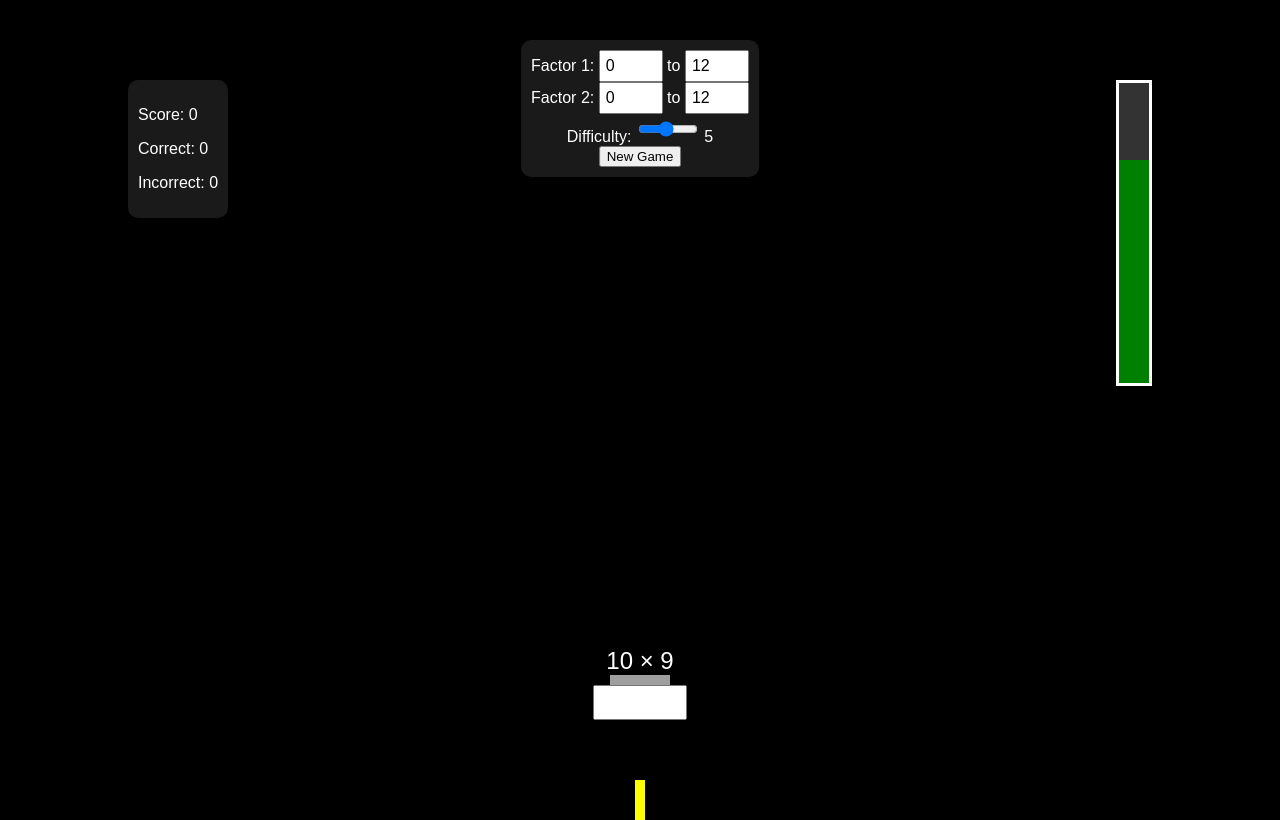
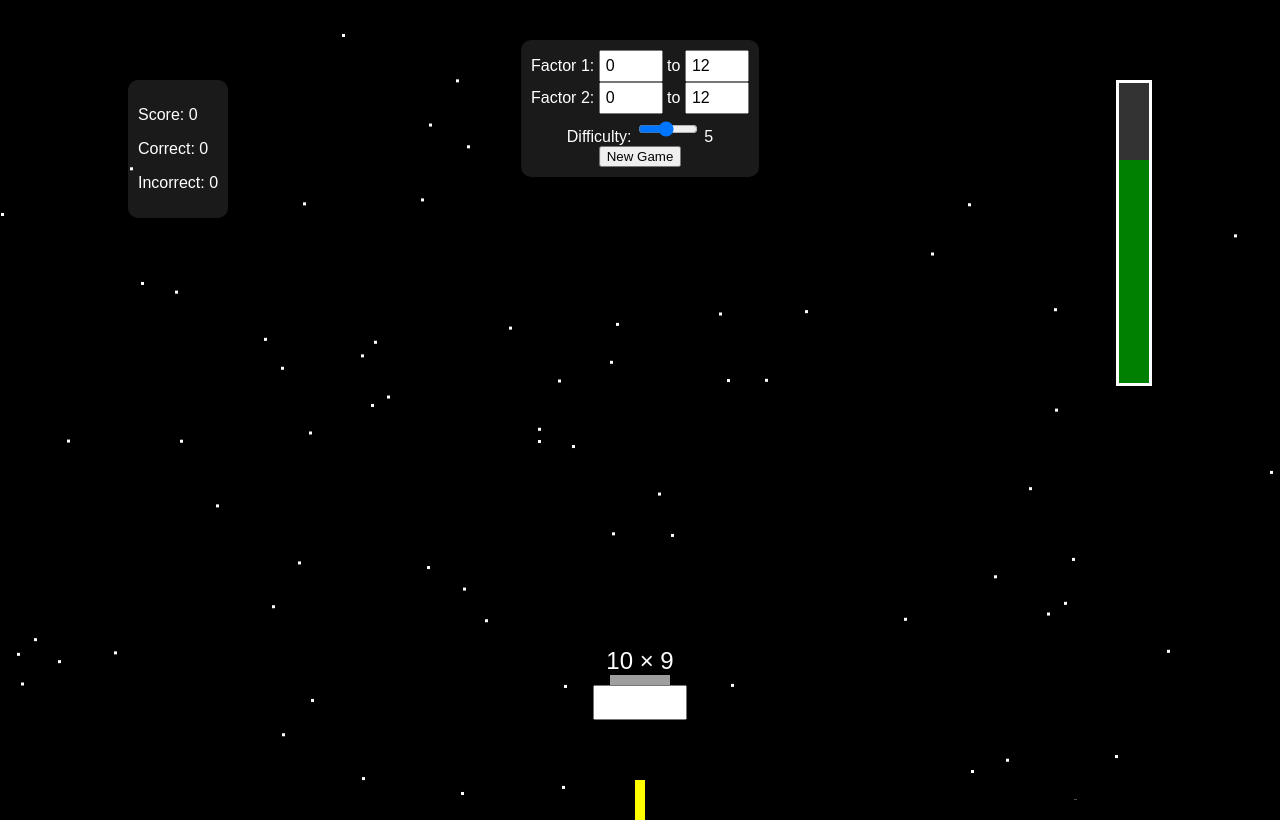
Before and after one commit to jchernjr/mult-quiz2, a plain HTML site: page index.html in a window 1280 px wide. Drawn offline with Linux system fonts and the light colour scheme; grey boxes are pictures that could not be loaded.

Commit message:
bring back stars

```diff
--- a/index.html
+++ b/index.html
@@ -264,6 +264,7 @@
 
             resetUICounters();
             generateQuestion();
+            createStars();
             drainEnergy(); // start energy draining loop
         }
 
@@ -276,6 +277,19 @@
 
         function updateDifficultyDisplay() {
             difficultyValue.textContent = document.getElementById("difficulty-slider").value;
+        }
+
+        function createStars() {
+            const starContainer = document.getElementById("stars");
+            // TODO: remove old stars
+            for (let i = 0; i < 100; i++) {
+                let star = document.createElement("div");
+                star.classList.add("star");
+                star.style.left = Math.random() * 100 + "vw";
+                star.style.top = Math.random() * 100 + "vh";
+                star.style.animationDuration = (Math.random() * 3 + 2) + "s";
+                starContainer.appendChild(star);
+            }
         }
 
         function drainEnergy() {
```
